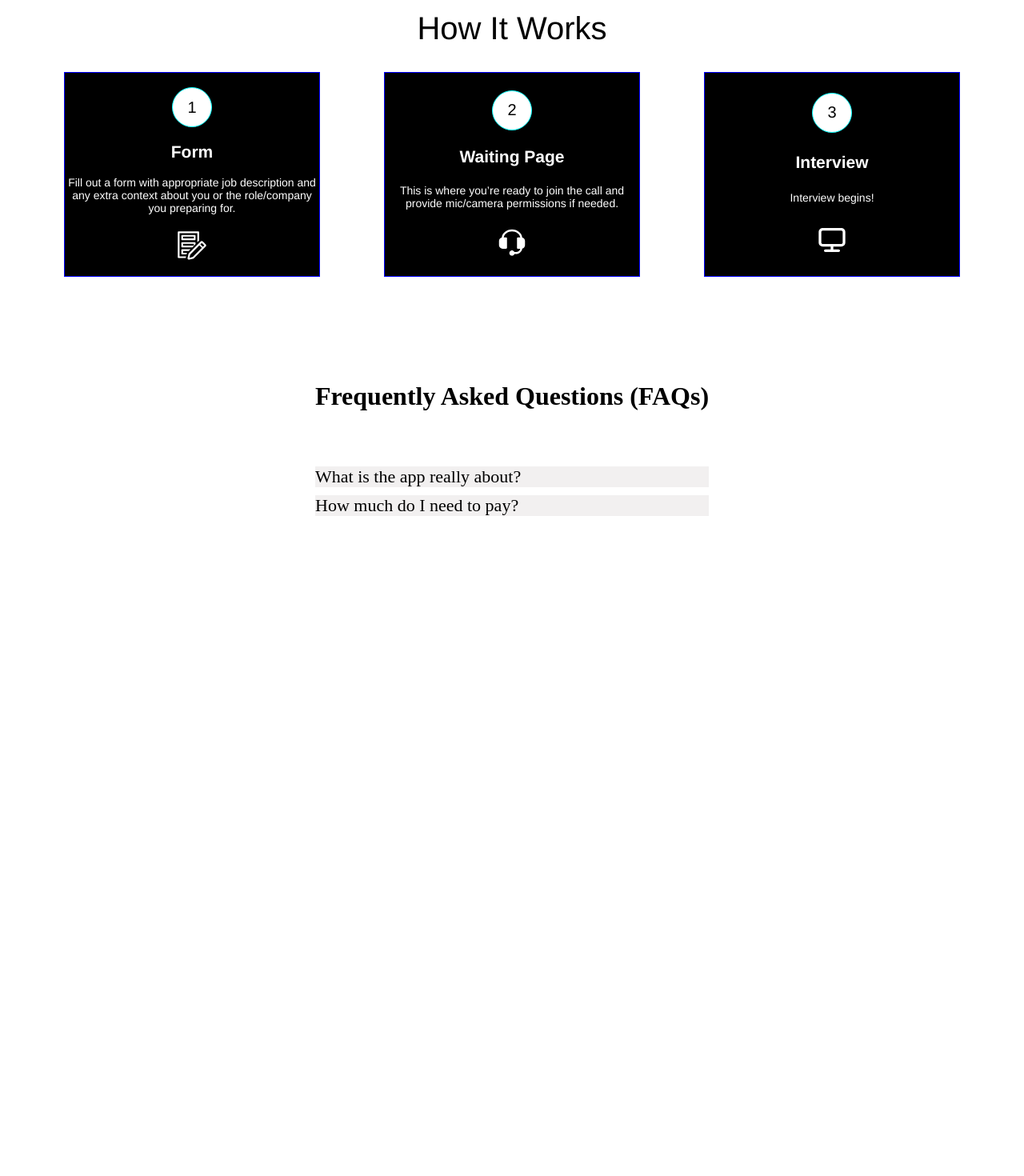
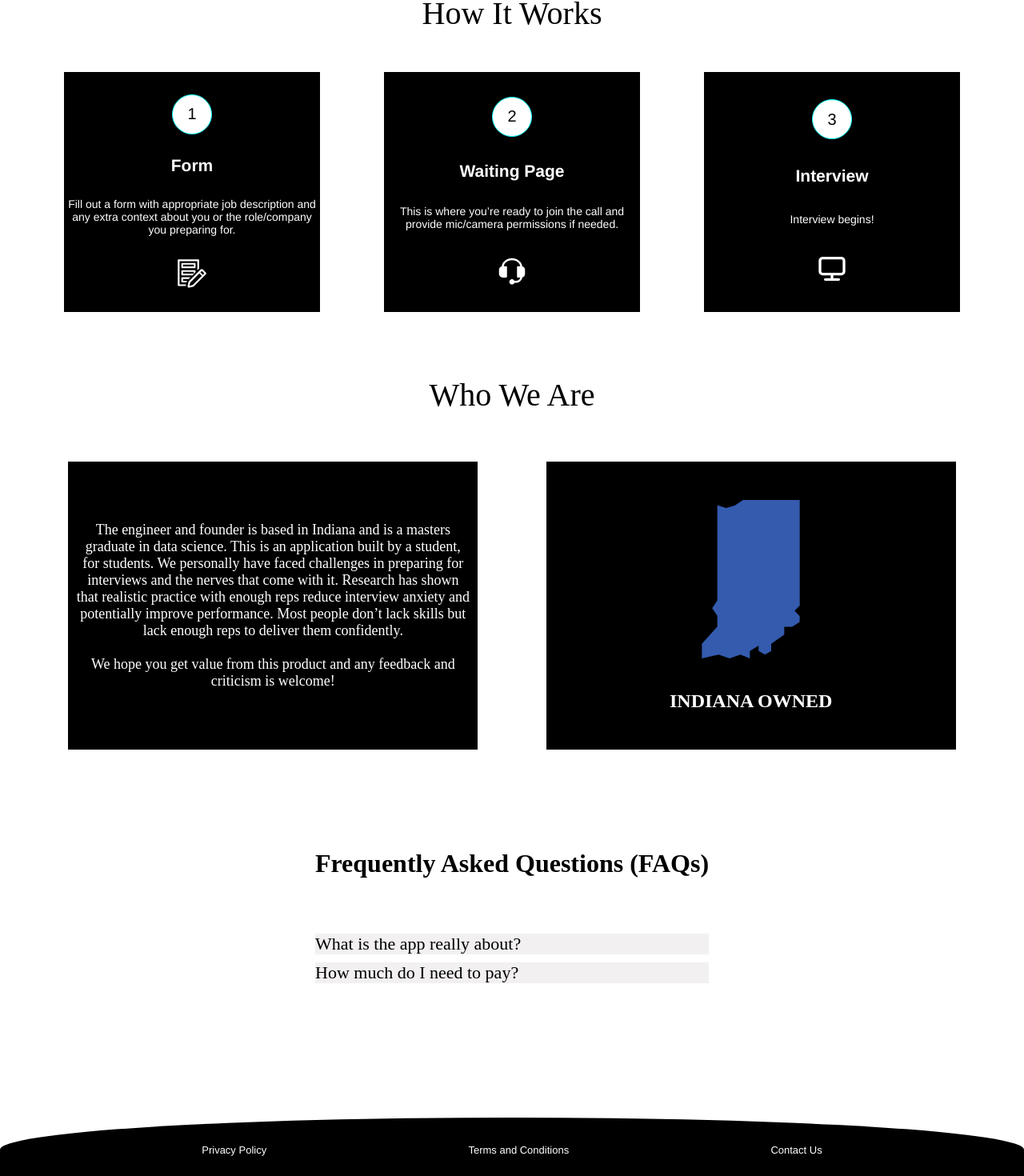
Before and after one commit to arshmattu08/InterviewPrep-frontend-react, a React (Vite) app in the folder interviewprep-frontend-react/: page / in a window 1280 px wide. Shown: the part 628-2098 px from the top of the page at 80% size. Before the commit the page ends 1441 px from the top, so only its background shows below. Built offline with nearby package versions, Linux system fonts and the light colour scheme.

Commit message:
landing page done

```diff
--- a/interviewprep-frontend-react/src/components/ProcessStep/ProcessStep.css
+++ b/interviewprep-frontend-react/src/components/ProcessStep/ProcessStep.css
@@ -1,14 +1,20 @@
 #process-step{
     width: 25%;
-    height: 80%;
+    height: 75%;
     background-color: black;
-    border: 1px solid blue;
+    /* border: 1px solid blue; */
     display: flex;
     flex-direction: column;
     justify-content: space-evenly;
     align-items: center;
     font-size: 14px;
     color: white;
+    transition: transform 0.2s ease, border 0.2s ease;
+}
+
+#process-step:hover {
+    transform: scale(1.03);
+    border: 2px solid #61CBF4;
 }
 
 #number-div{
@@ -27,6 +33,7 @@ justify-content: center;
 
 #text {
  font-size: 14px;
+ text-align: center;
 }
 
 .icons {
--- a/interviewprep-frontend-react/src/components/ProcessStep/ProcessStep.jsx
+++ b/interviewprep-frontend-react/src/components/ProcessStep/ProcessStep.jsx
@@ -7,6 +7,7 @@ const ProcessStep = ({number, title, text, icon}) => {
     return (
         <>
         <div id="process-step">
+
             <div id="number-div">{number}</div>
             <h2>{title}</h2>
             <p id="text">{text}</p>
--- a/interviewprep-frontend-react/src/pages/LandingPage/LandingPage.css
+++ b/interviewprep-frontend-react/src/pages/LandingPage/LandingPage.css
@@ -43,17 +43,82 @@ hr{
     /* border: 1px solid red; */
     width: 100%;
     height: 50%;
-    text-align: center;
     font-family: 'Jacques Francois', Helvetica , Times, serif;
     font-size: 40px;
-    margin-top: 50px;
+    display: flex;
+    justify-content: space-evenly;
+    align-items: center;
+
 }
 
-#process-steps {
-    width: 100%;
-    height: 80%;
-    /* border: 1px solid green; */
+
+.titles {
+    font-size: 40px;
+    text-align: center;
+    margin-top: 30px;
+}
+
+#who-we-are-wrapper {
+    /* border: 1px solid blue; */
+    width:100%;
+    height: 60%;
     display: flex;
     justify-content: space-evenly;
     align-items: center;
 }
+
+#about {
+    font-size: 18px;
+    background-color: black;
+    width: 40%;
+    height: 75%;
+    color: white;
+    text-align: center;
+    padding: 75px 10px 0px 10px;
+}
+
+#indiana-owned {
+    background-color: black;
+    width: 40%;
+    height: 75%;
+    display: flex;
+    justify-content: center;
+    align-items: center;
+    flex-direction: column;
+    color: white;
+}
+
+#indiana-map{
+    width: 55%;
+    height: 55%;
+    /* border: 1px solid red; */
+    margin-bottom: 40px;
+}
+
+#footer{
+    width:100%;
+    height:10%;
+    background-color: black;
+    border-radius: 50% 50% 0 0;
+    display: flex;
+    justify-content: space-evenly;
+    align-items: center;
+}
+
+.footer-btn {
+    background: none;
+    padding: 0;
+    border: none;
+    font-size: 13px;
+    color: white;
+    cursor: pointer;
+    font-family: Helvetica , 'Times New Roman', Times, serif;
+    font-weight: lighter;
+}
+
+.footer-btn:hover{
+    transform: scale(1.03);
+}
+.footer-btn:active{
+    transform: scale(0.97);
+}
--- a/interviewprep-frontend-react/src/pages/LandingPage/LandingPage.jsx
+++ b/interviewprep-frontend-react/src/pages/LandingPage/LandingPage.jsx
@@ -8,6 +8,7 @@ import ProcessStep from "../../components/ProcessStep/ProcessStep";
 import formicon from "../../assets/formicon.svg";
 import headset from "../../assets/headset.svg";
 import desktop from "../../assets/desktop.svg";
+import IndianaMap from "../../assets/IndianaMap.svg";
 
 
 
@@ -30,20 +31,31 @@ const LandingPage = () => {
             <Button label={<b>Get Started!</b>}/>
         </div>
 
-
+        <p className="titles">How It Works</p>
 
         <div id="process-steps-wrapper">
-
-            <p>How It Works</p>
-
-                <div id="process-steps">
 
                     {steps.map((step) => (
                         <ProcessStep key={step.number} {...step}/>
                     )) }
 
+        </div>
+
+        <p className="titles">Who We Are</p>
+
+        <div id="who-we-are-wrapper">
+
+                <div id="about">
+                   The engineer and founder is based in Indiana and is a masters graduate in data science. This is an application built by a student, for students. We personally have faced challenges in preparing for interviews and the nerves that come with it. Research has shown that realistic practice with enough reps reduce interview anxiety and potentially improve performance. Most people don’t lack skills but lack enough reps to deliver them confidently.
+                    <br></br>
+                    <br></br>
+                    We hope you get value from this product and any feedback and criticism is welcome!
                 </div>
 
+                <div id="indiana-owned">
+                    <img id = "indiana-map" src = {IndianaMap}></img>
+                    <h2>INDIANA OWNED</h2>
+                </div>
 
 
         </div>
@@ -65,6 +77,13 @@ const LandingPage = () => {
 
         </div>
 
+        <div id="footer">
+            <button className="footer-btn">Privacy Policy</button>
+            <button className="footer-btn">Terms and Conditions</button>
+            <button className="footer-btn">Contact Us</button>
+
+        </div>
+
 
         </>
     )
```
Also changed, not shown: interviewprep-frontend-react/src/assets/IndianaMap.svg (added).
